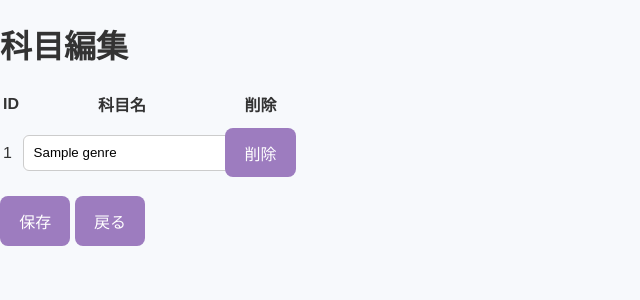
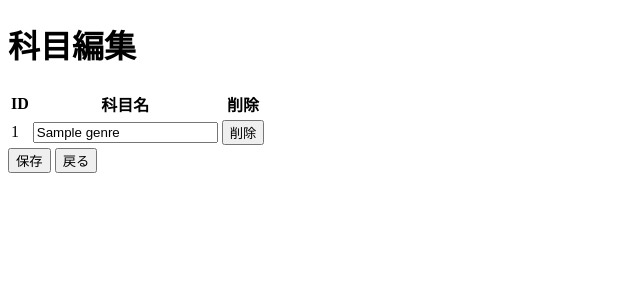
Before and after one commit to taipiwiq/testcode, a Python web app: template PLACTICE/admin_app/templates/genre_update.html in a window 1280 px wide. Shown: the top 300 px of the page, without its empty margins (0-640 px from the left). Run offline with Jinja, Linux system fonts and the light colour scheme; the template is opened without the code that fills it: most values are stand-ins (such as "Sample title", 1, 10 or a date in 2020).

Commit message:
Update base.html

```diff
--- a/PLACTICE/shared/templates/base.html
+++ b/PLACTICE/shared/templates/base.html
@@ -4,51 +4,6 @@
     <meta charset="UTF-8">
     <meta name="viewport" content="width=device-width, initial-scale=1.0">
     <title>Document</title>
-    <style>
-body {
-  font-family: 'Helvetica Neue', sans-serif;
-  background: #f7f9fc;
-  color: #333;
-  margin: 0;
-  padding: 0;
-}
-header {
-  background: linear-gradient(to right, #dcb7ff, #fff0f6);
-  padding: 1rem 2rem;
-  box-shadow: 0 2px 6px rgba(0,0,0,0.1);
-}
-header h1 {
-  margin: 0;
-  color: #5e338b;
-}
-.container {
-  max-width: 800px;
-  margin: auto;
-  padding: 2rem;
-}
-button, input[type=submit] {
-  background-color: #9d7cbf;
-  color: white;
-  border: none;
-  padding: 0.8rem 1.2rem;
-  margin: 0.5rem 0;
-  border-radius: 8px;
-  font-size: 1rem;
-  cursor: pointer;
-  transition: background 0.3s ease;
-}
-button:hover, input[type=submit]:hover {
-  background-color: #7c5aa0;
-}
-form input[type=text], form input[type=password] {
-  width: 100%;
-  padding: 0.6rem;
-  margin: 0.5rem 0;
-  border: 1px solid #ccc;
-  border-radius: 6px;
-}
-</style>
-
 </head>
 <body>
     {% block content %}
```
